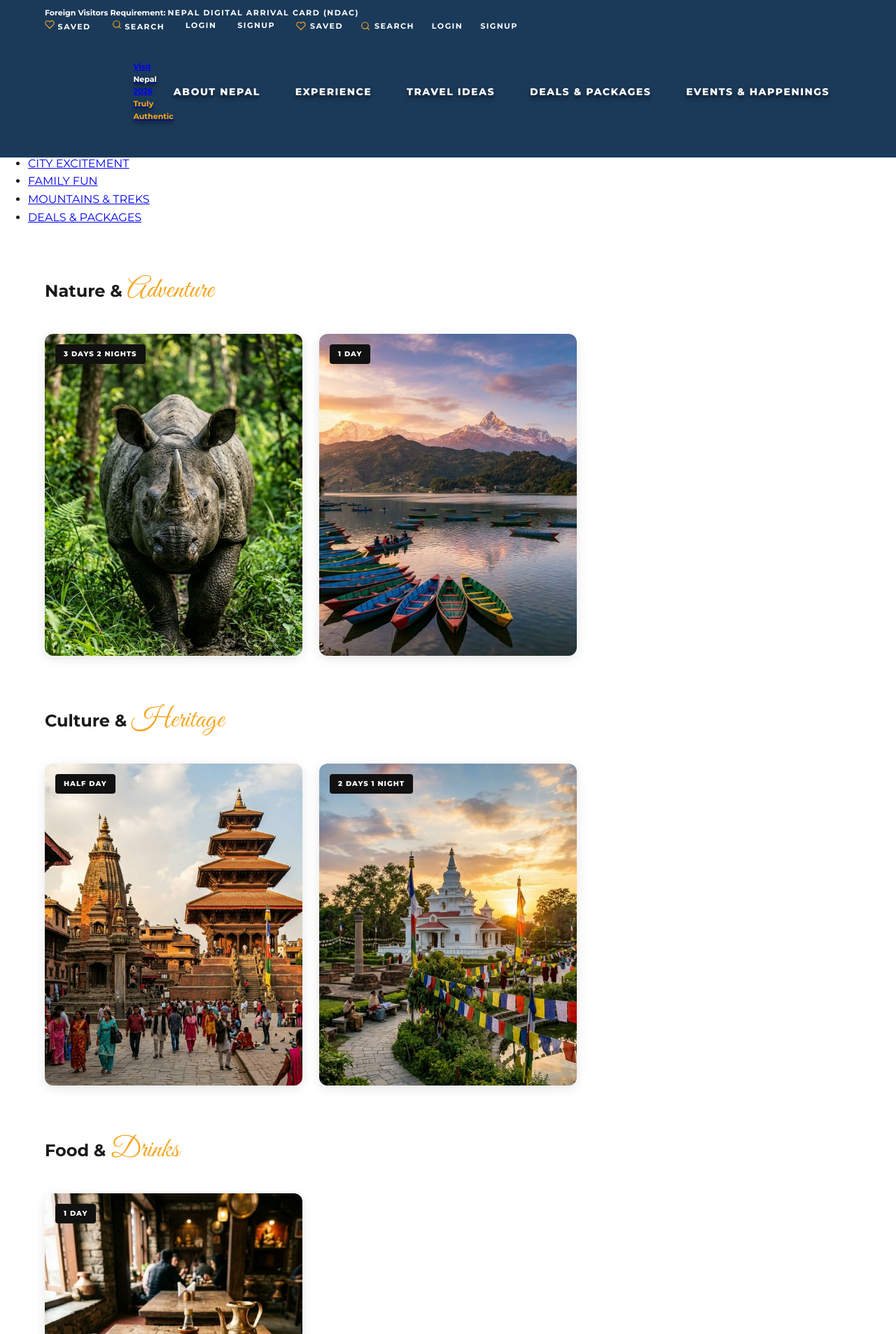
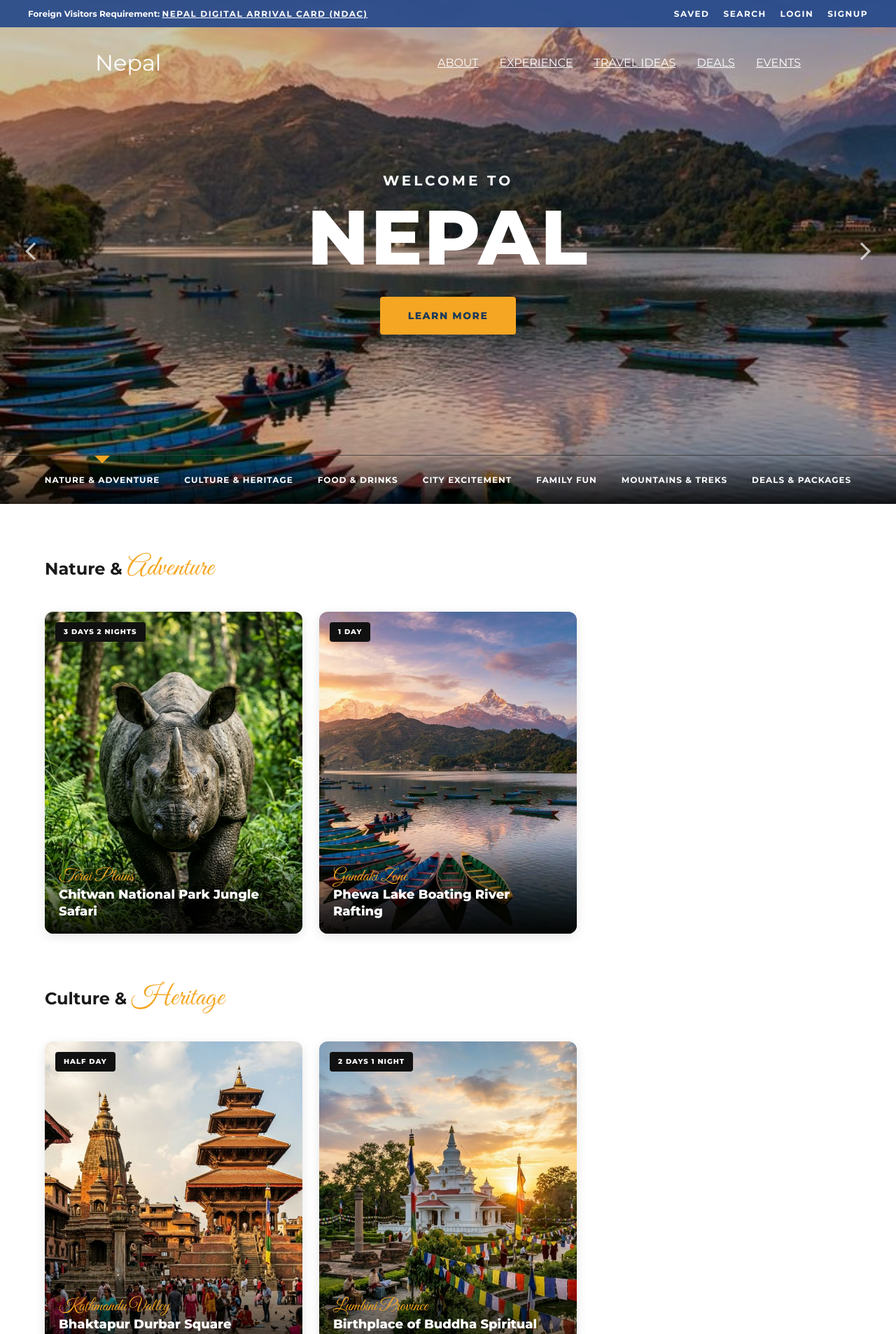
Before and after one commit to saileshbhusal22/Nepal-Travel, a PHP site: page /Nepal-Travel/ in a window 1280 px wide. Shown: the top 1906 px of the page at 70% size. Run offline with PHP 8.4, Linux system fonts and the light colour scheme.

Commit message:
fixing file path

```diff
--- a/assets/css/styles.css
+++ b/assets/css/styles.css
@@ -463,6 +463,56 @@ header.header-main {
 }
 
 .card-overlay {
+  position: absolute;
+  bottom: 0;
+  left: 0;
+  width: 100%;
+  background: linear-gradient(
+    to top,
+    rgba(0, 0, 0, 0.9) 0%,
+    rgba(0, 0, 0, 0.5) 40%,
+    transparent 100%
+  );
+  padding: 30px 20px 20px;
+  text-align: left;
+}
+
+.card-region {
+  display: block;
+  color: var(--primary-yellow);
+  font-family: "Great Vibes", cursive;
+  font-size: 24px;
+  margin-bottom: 2px;
+  line-height: 1;
+}
+
+.card-title {
+  color: white;
+  font-size: 18px;
+  font-weight: 800;
+  line-height: 1.3;
+}
+
+/* Malaysia Travel Style Hero */
+.nepal-hero {
+  position: relative;
+  height: calc(100vh - 80px); /* Adjust based on header height */
+  min-height: 500px;
+  display: flex;
+  align-items: center;
+  justify-content: center;
+  overflow: hidden;
+  margin-bottom: 0;
+}
+
+.mh-bg {
+  position: absolute;
+  inset: 0;
+  background-size: cover;
+  background-position: center;
+  z-index: 1;
+}
+
 .mh-overlay {
   position: absolute;
   inset: 0;
--- a/includes/header.php
+++ b/includes/header.php
@@ -6,28 +6,74 @@
     <meta charset="UTF-8">
     <meta name="viewport" content="width=device-width, initial-scale=1.0">
     <title>Nepal Truly Authentic - Home</title>
-    <meta name="description"
-        content="Discover the beauty of Nepal. From the majestic Himalayas to the vibrant culture and exotic wildlife, explore Nepal your way.">
-    <!-- Google Fonts for Montserrat and Great Vibes -->
-    <link rel="preconnect" href="https://fonts.googleapis.com">
-    <link rel="preconnect" href="https://fonts.gstatic.com" crossorigin>
+
     <link href="https://fonts.googleapis.com/css2?family=Montserrat:ital,wght@0,400..900;1,400..900&family=Great+Vibes&family=Playfair+Display:wght@700;900&display=swap" rel="stylesheet">
     <link rel="stylesheet" href="../assets/css/styles.css">
+
+    <style>
+        /* ---- Header Profile Avatar ---- */
+        .header-avatar-wrap {
+            display: inline-flex;
+            align-items: center;
+            gap: 8px;
+            text-decoration: none;
+        }
+
+        .header-avatar-img,
+        .header-avatar-initial {
+            width: 34px;
+            height: 34px;
+            border-radius: 50%;
+            border: 2px solid #f5a623;
+            vertical-align: middle;
+            transition: transform 0.2s ease, box-shadow 0.2s ease;
+            flex-shrink: 0;
+        }
+
+        .header-avatar-img {
+            object-fit: cover;
+        }
+
+        .header-avatar-initial {
+            background: linear-gradient(135deg, #1b3a5a, #285da1);
+            display: inline-flex;
+            align-items: center;
+            justify-content: center;
+            font-size: 14px;
+            font-weight: 700;
+            color: #fff;
+            font-family: 'Montserrat', sans-serif;
+        }
+
+        .header-avatar-wrap:hover .header-avatar-img,
+        .header-avatar-wrap:hover .header-avatar-initial {
+            transform: scale(1.1);
+            box-shadow: 0 0 0 3px rgba(245, 166, 35, 0.45);
+        }
+
+        .header-user-greeting {
+            font-weight: 600;
+            color: #f5a623;
+            font-size: 12px;
+            font-family: 'Montserrat', sans-serif;
+        }
+    </style>
 </head>
 
 <body>
 
-    <!-- Two-Tier Header Navigation -->
 <?php
     $current_page = basename($_SERVER['PHP_SELF']);
-        $is_home = ($current_page == 'index.php' || $current_page == '');
-        $header_style = $is_home ? 'position: absolute; top: 0; left: 0; width: 100%; z-index: 1000; background: transparent;' : 'position: relative; z-index: 1000; background: #fff; border-bottom: 1px solid #eee;';
-        $nav_bg = $is_home ? 'transparent' : '#fff';
+    $is_home      = ($current_page == 'index.php' || $current_page == '');
 
-        // Colors for dynamic contrast
-        $text_main = $is_home ? '#ffffff' : '#1b3a5a';
+    $header_style = $is_home
+        ? 'position: absolute; top: 0; left: 0; width: 100%; z-index: 1000; background: transparent;'
+        : 'position: relative; z-index: 1000; background: #fff; border-bottom: 1px solid #eee;';
+
+    $nav_bg      = $is_home ? 'transparent' : '#fff';
+    $text_main   = $is_home ? '#ffffff'     : '#1b3a5a';
     $text_shadow = $is_home ? '0 4px 6px rgba(0,0,0,0.6)' : 'none';
-        $script_color = $is_home ? '#f5a623' : '#285da1';
+    $script_color = $is_home ? '#f5a623'   : '#285da1';
 
     // ---- Profile image resolution ----
     $profileImageUrl = null;
@@ -39,82 +85,90 @@
     }
     $initials = strtoupper(substr($_SESSION['user_name'] ?? 'U', 0, 1));
 ?>
-    <header class="site-header <?php echo $is_home ? 'transparent-header' : ''; ?>" style="<?php echo $header_style; ?>">
+
+<header class="site-header" style="<?php echo $header_style; ?>">
+
     <!-- Top Utility Bar -->
-        <div class="top-utility-bar">
-            <div class="container">
+    <div class="top-utility-bar" style="background: rgba(43, 76, 140, 0.95); color: #fff; padding: 10px 0; font-size: 12px;">
+        <div class="container" style="display: flex; justify-content: space-between; align-items: center; max-width: 1400px; padding: 0 40px;">
+
             <div class="utility-left">
-                    <span>Foreign Visitors Requirement: <a href="#">Nepal Digital Arrival Card (NDAC)</a></span>
+                <span>Foreign Visitors Requirement:
+                    <a href="#" style="color: #fff; text-decoration: underline;">
+                        Nepal Digital Arrival Card (NDAC)
+                    </a>
+                </span>
             </div>
-                <div class="utility-right">
-                    <a href="saved.php" class="utility-link">
-                        <svg width="14" height="14" viewBox="0 0 24 24" fill="none" stroke="#f5a623" stroke-width="2" stroke-linecap="round" stroke-linejoin="round"><path d="M20.8 4.6a5.5 5.5 0 0 0-7.7 0l-1.1 1-1.1-1a5.5 5.5 0 0 0-7.8 7.8l1 1 7.9 8 7.8-7.9 1-1a5.5 5.5 0 0 0 0-7.8z"></path></svg>
-                        SAVED
-                    </a>
-                    <a href="#" class="utility-link">
-                        <svg width="14" height="14" viewBox="0 0 24 24" fill="none" stroke="#f5a623" stroke-width="2" stroke-linecap="round" stroke-linejoin="round"><circle cx="11" cy="11" r="8"></circle><line x1="21" y1="21" x2="16.65" y2="16.65"></line></svg>
-                        SEARCH
+
+            <div class="utility-right" style="display: flex; gap: 20px; align-items: center;">
+
+                <a href="saved.php" style="color: #fff; text-decoration: none;">SAVED</a>
+                <a href="#"         style="color: #fff; text-decoration: none;">SEARCH</a>
+
+                <!-- ✅ USER SECTION START -->
+                <?php if (isset($_SESSION['user_id'])): ?>
+
+                    <!-- Avatar + greeting → dashboard -->
+                    <a href="/Nepal-Travel/user/dashboard.php" class="header-avatar-wrap">
+
+                        <?php if ($profileImageUrl): ?>
+                            <img src="<?php echo $profileImageUrl; ?>"
+                                 id="headerProfileAvatar"
+                                 class="header-avatar-img"
+                                 alt="<?php echo htmlspecialchars($_SESSION['user_name']); ?>">
+                        <?php else: ?>
+                            <span class="header-avatar-initial" id="headerProfileAvatar">
+                                <?php echo $initials; ?>
+                            </span>
+                        <?php endif; ?>
+
+                        <span class="header-user-greeting">
+                            Hi, <?php echo htmlspecialchars($_SESSION['user_name']); ?>
+                        </span>
+
                     </a>
 
-                    <!-- USER SECTION START -->
-                    <?php if (isset($_SESSION['user_id'])): ?>
-                        <a href="/Nepal-Travel/user/dashboard.php" class="user-profile-link">
-                            <?php if ($profileImageUrl): ?>
-                                <img src="<?php echo $profileImageUrl; ?>" class="user-avatar-img" alt="Profile">
+
+
+                    <a href="/Nepal-Travel/user/logout.php"
+                       style="color: #fff; text-decoration: none;">Logout</a>
+
                 <?php else: ?>
-                                <span class="user-avatar-initial"><?php echo $initials; ?></span>
+
+                    <a href="/Nepal-Travel/user/login.php"
+                       style="color: #fff; text-decoration: none;">Login</a>
+
+                    <a href="/Nepal-Travel/user/Register.php"
+                       style="color: #fff; text-decoration: none;">Signup</a>
+
                 <?php endif; ?>
-                            <span class="user-greeting">Hi, <?php echo htmlspecialchars($_SESSION['user_name']); ?></span>
-                        </a>
-                        <a href="/Nepal-Travel/user/logout.php" class="utility-link">Logout</a>
-                    <?php else: ?>
-                        <a href="/Nepal-Travel/user/login.php" class="utility-link">Login</a>
-                        <a href="/Nepal-Travel/user/Register.php" class="utility-link">Signup</a>
-                    <?php endif; ?>
-                    <!-- USER SECTION END -->
-                <div class="utility-right" style="display: flex; gap: 25px; align-items: center;">
-                    <a href="saved.php" style="color: #fff; text-decoration: none; display: flex; align-items: center; gap: 6px;">
-                        <svg width="14" height="14" viewBox="0 0 24 24" fill="none" stroke="#f5a623" stroke-width="2" stroke-linecap="round" stroke-linejoin="round"><path d="M20.8 4.6a5.5 5.5 0 0 0-7.7 0l-1.1 1-1.1-1a5.5 5.5 0 0 0-7.8 7.8l1 1 7.9 8 7.8-7.9 1-1a5.5 5.5 0 0 0 0-7.8z"></path></svg>
-                        SAVED
-                    </a>
-                    <a href="#" style="color: #fff; text-decoration: none; display: flex; align-items: center; gap: 6px;">
-                        <svg width="14" height="14" viewBox="0 0 24 24" fill="none" stroke="#f5a623" stroke-width="2" stroke-linecap="round" stroke-linejoin="round"><circle cx="11" cy="11" r="8"></circle><line x1="21" y1="21" x2="16.65" y2="16.65"></line></svg>
-                        SEARCH
-                    </a>
-                    <a href="/Nepal-Travel/user/login.php" style="color: #fff; text-decoration: none; display: flex; align-items: center; gap: 6px;">
-    Login
-</a>
-                    <a href="/Nepal-Travel/user/Register.php" style="color: #fff; text-decoration: none; display: flex; align-items: center; gap: 6px;">
+                <!-- ✅ USER SECTION END -->
 
-                        Signup
-                    </a>
             </div>
         </div>
     </div>
 
-        <div class="main-nav-bar" style="background: <?php echo $nav_bg; ?>;">
-            <div class="container">
+    <!-- Main Nav Bar -->
     <div class="main-nav-bar" style="background: <?php echo $nav_bg; ?>; padding: 25px 0;">
         <div class="container" style="display: flex; justify-content: space-between; align-items: center; max-width:85%; padding: 0 40px;">
-                <div class="logo-wrapper">
-                    <a href="index.php" class="logo-link">
-                        <div class="visit-badge">Visit</div>
-                        <div class="logo-main">
-                            <span class="logo-nepal" style="color: <?php echo $text_main; ?>; text-shadow: <?php echo $text_shadow; ?>;">Nepal</span>
-                            <span class="logo-year">2026</span>
-                        </div>
-                        <span class="logo-tagline" style="color: <?php echo $script_color; ?>; text-shadow: <?php echo $text_shadow; ?>;">Truly Authentic</span>
+
+            <!-- Logo -->
+            <div>
+                <a href="index.php" style="text-decoration:none;">
+                    <span style="font-size:32px; color:<?php echo $text_main; ?>;">Nepal</span>
                 </a>
             </div>
 
-                <nav class="nav-links">
-                    <a href="about-nepal.php" class="<?php echo $current_page == 'about-nepal.php' ? 'active' : ''; ?>" style="color: <?php echo $text_main; ?>; text-shadow: <?php echo $text_shadow; ?>;">ABOUT NEPAL</a>
-                    <a href="experience.php" class="<?php echo $current_page == 'experience.php' ? 'active' : ''; ?>" style="color: <?php echo $text_main; ?>; text-shadow: <?php echo $text_shadow; ?>;">EXPERIENCE</a>
-                    <a href="travel-ideas.php" class="<?php echo $current_page == 'travel-ideas.php' ? 'active' : ''; ?>" style="color: <?php echo $text_main; ?>; text-shadow: <?php echo $text_shadow; ?>;">TRAVEL IDEAS</a>
-                    <a href="deals-and-packages.php" class="<?php echo $current_page == 'deals-and-packages.php' ? 'active' : ''; ?>" style="color: <?php echo $text_main; ?>; text-shadow: <?php echo $text_shadow; ?>;">DEALS & PACKAGES</a>
-                    <a href="events.php" class="<?php echo $current_page == 'events.php' ? 'active' : ''; ?>" style="color: <?php echo $text_main; ?>; text-shadow: <?php echo $text_shadow; ?>;">EVENTS & HAPPENINGS</a>
+            <!-- Nav Links -->
+            <nav style="display:flex; gap:30px;">
+                <a href="about.php"           style="color:<?php echo $text_main; ?>;">ABOUT</a>
+                <a href="experience.php"      style="color:<?php echo $text_main; ?>;">EXPERIENCE</a>
+                <a href="travel-ideas.php"    style="color:<?php echo $text_main; ?>;">TRAVEL IDEAS</a>
+                <a href="deals-and-packages.php" style="color:<?php echo $text_main; ?>;">DEALS</a>
+                <a href="events.php"          style="color:<?php echo $text_main; ?>;">EVENTS</a>
             </nav>
+
         </div>
     </div>
+
 </header>
-<!-- Done by Sanskar -->
```
Lines whose indentation alone changed are shown as unchanged.
